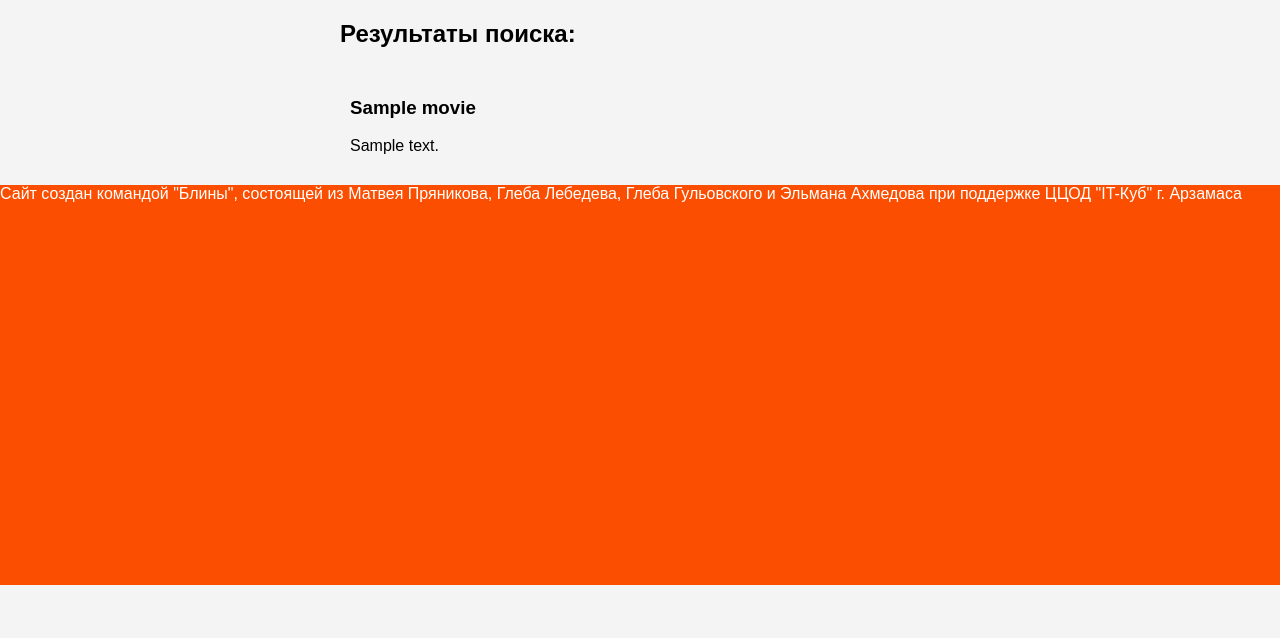
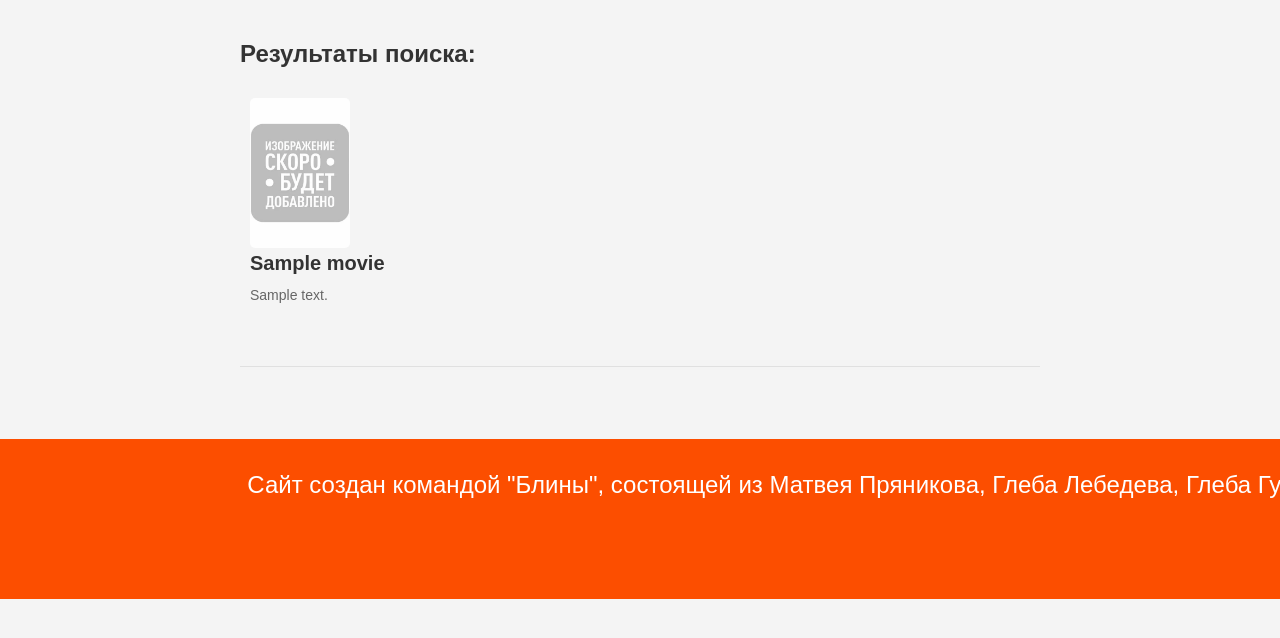
Before and after one commit to Pryanik-M/texnoStrelka, a Flask app: template templates/recomendations.html in a window 1280 px wide. Shown: the part 108-746 px from the top of the page. Run offline with Flask 3, Linux system fonts and the light colour scheme; the template is opened without the code that fills it: most values are stand-ins (such as "Sample title", 1, 10 or a date in 2020).

Commit message:
чуть чуть сделал дизайн. сделаны ссылками результаты запросов

```diff
--- a/static/css/base.css
+++ b/static/css/base.css
@@ -118,4 +118,43 @@
 
 .footer {
     color: white;
+    background-color: #fc4e00;
+    min-height: 20vh;
+    margin-top: 4vh;
+    display: flow-root; /* Чтобы margin дочерних элементов оставался внутри */
 }
+
+.footer__text-block {
+    text-align: center;
+    margin-top: 4vh;
+}
+/* Бегущая строка */
+.marquee {
+    white-space: nowrap;
+    overflow: hidden;
+    box-sizing: border-box;
+    width: 100%;
+}
+
+.marquee-text {
+    display: inline-block;
+    padding-left: 100%;
+    animation: marquee 20s linear infinite;
+    color: white;
+    font-size: 1.5em;
+}
+
+@keyframes marquee {
+    0% {
+        transform: translateX(0);
+    }
+    100% {
+        transform: translateX(-100%);
+    }
+}
+
+/* Остальные стили footer */
+.footer__text-block {
+    margin-top: 4vh;
+    overflow: hidden; /* Скрываем выходящий за границы текст */
+}
--- /dev/null
+++ b/static/css/recomendations.css
@@ -0,0 +1,96 @@
+.results-container {
+    max-width: 800px;
+    margin: 0 auto;
+    padding: 20px;
+    font-family: Arial, sans-serif;
+}
+
+.results-container h2 {
+    font-size: 24px;
+    color: #333;
+    margin-bottom: 20px;
+}
+
+/* Стили для списка фильмов */
+.results-container ul {
+    list-style-type: none;
+    padding: 0;
+}
+
+.results-container ul li {
+    margin-bottom: 20px;
+    border-bottom: 1px solid #e0e0e0;
+    padding-bottom: 20px;
+}
+
+/* Стили для ссылок */
+.results-container ul li a {
+    text-decoration: none;
+    color: #000; /* Черный цвет ссылок по умолчанию */
+    display: flex;
+    align-items: flex-start;
+}
+
+.results-container ul li a:hover {
+    color: #ff5500; /* Цвет ссылок при наведении */
+}
+
+/* Стили для заголовка фильма */
+.results-container ul li h3 {
+    font-size: 20px;
+    margin: 0 0 10px 0;
+    color: #333;
+}
+
+/* Стили для описания фильма */
+.results-container ul li .description {
+    font-size: 14px;
+    color: #666;
+    line-height: 1.5;
+}
+
+/* Стили для картинки фильма */
+.results-container ul li img {
+    width: 100px;
+    height: 150px;
+    margin-right: 20px;
+    border-radius: 5px;
+    object-fit: cover;
+}
+/* Стили для каждого элемента результата */
+.result_elem {
+    display: flex; /* Используем flexbox для выравнивания */
+    align-items: flex-start; /* Выравниваем элементы по верхнему краю */
+    flex-direction: column;
+    margin-bottom: 20px; /* Отступ между элементами */
+    border-bottom: 1px solid #e0e0e0; /* Граница между элементами */
+    padding-bottom: 20px; /* Отступ снизу */
+}
+
+/* Стили для изображения */
+.result_elem img {
+    width: 4vw; /* Ширина изображения */
+    height: 4vh; /* Высота изображения */
+    margin-right: 20px; /* Отступ справа от изображения */
+    border-radius: 5px; /* Закругленные углы */
+    object-fit: cover; /* Обрезка изображения по размеру */
+}
+
+/* Стили для текстового блока (название и описание) */
+.result_elem .movie-item {
+    flex: 1; /* Занимает оставшееся пространство */
+}
+
+/* Стили для заголовка фильма */
+.result_elem .movie-item h3 {
+    font-size: 20px;
+    margin: 0 0 10px 0; /* Отступ снизу */
+    color: #333;
+}
+
+/* Стили для описания фильма */
+.result_elem .movie-item .description {
+    font-size: 14px;
+    color: #666;
+    line-height: 1.5; /* Межстрочный интервал */
+}
--- a/templates/base.html
+++ b/templates/base.html
@@ -3,6 +3,7 @@
 <head>
     <link rel="stylesheet" href="https://cdnjs.cloudflare.com/ajax/libs/font-awesome/4.7.0/css/font-awesome.min.css">
     <link rel="stylesheet" href="static/css/base.css" type="text/css">
+
     {% block styles %}{% endblock %}
     <title>KinoStrelka</title>
 </head>
@@ -44,9 +45,15 @@
 </main>
 <footer>
     <div class="footer">
-        <p>Сайт создан командой "Блины", состоящей из Матвея Пряникова, Глеба Лебедева, Глеба Гульовского и Эльмана
-            Ахмедова при поддержке ЦЦОД "IT-Куб" г. Арзамаса</p>
-        <div class="footer__socnet"></div>
+        <div class="footer__text-block">
+            <div class="marquee">
+                <span class="marquee-text">Сайт создан командой "Блины", состоящей из Матвея Пряникова, Глеба Лебедева, Глеба Гульовского и Эльмана Ахмедова при поддержке ЦЦОД "IT-Куб" г. Арзамас</span>
+                <span class="marquee-text">Сайт создан командой "Блины", состоящей из Матвея Пряникова, Глеба Лебедева, Глеба Гульовского и Эльмана Ахмедова при поддержке ЦЦОД "IT-Куб" г. Арзамас</span>
+            </div>
+        </div>
+
+        <div class="footer__socnet">
+        </div>
     </div>
 </footer>
 {% block scripts %}{% endblock %}
--- a/templates/recomendations.html
+++ b/templates/recomendations.html
@@ -1,17 +1,24 @@
 {% extends "base.html" %}
-
+{% block styles %}
+    <link rel="stylesheet" href="static/css/recomendations.css" type="text/css">
+{% endblock %}
 {% block content %}
 {% if results %}
     <div class="results-container">
         <h2>Результаты поиска:</h2>
         <ul>
+
             {% for movie in results %}
-                <li class="movie-item">
+                <div class="result_elem">
+                <a style="text-decoration: none; color: black;" href="{{ url_for('movie_page', name=movie.title,
+                 desc=movie.description, poster='default.jpg') }}"><li class="movie-item">
+                    <img src="static/posters/default.jpg">
                     <h3>{{ movie.title }}</h3>
                     <div class="description">
                         {{ movie.description|truncate(300) }}
                     </div>
-                </li>
+                </li></a>
+                </div>
             {% endfor %}
         </ul>
     </div>
```
Also changed, not shown: instance/dbase.db, static/posters/default.jpg (added).
